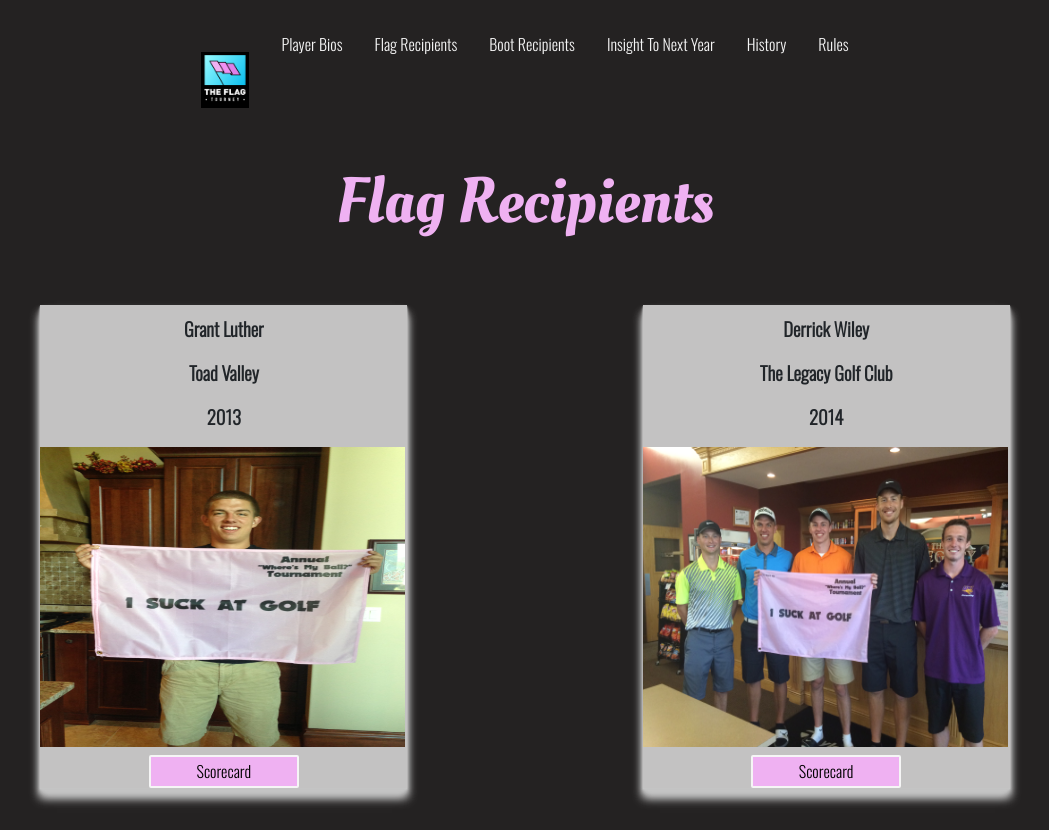
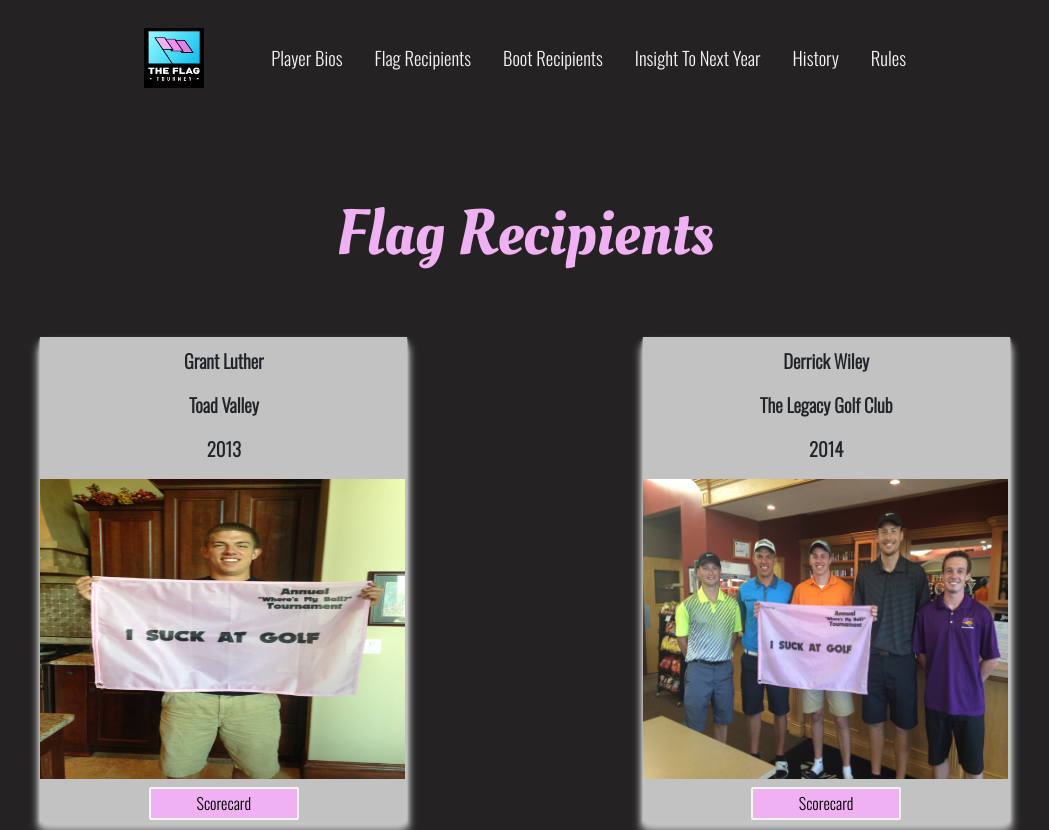
Before and after one commit to jordanstotts/FlagTournament, a React (Create React App) app in the folder frontend/: page /FlagRecipients in a window 1280 px wide. Shown: the top 830 px of the page, without its empty margins (115-1164 px from the left). Built offline with nearby package versions, Linux system fonts and the light colour scheme; a web font is replaced by a local one.

Commit message:
site nav bar component styled for desktop

```diff
--- a/frontend/src/components/FlagRecipients.js
+++ b/frontend/src/components/FlagRecipients.js
@@ -2,7 +2,6 @@ import React, { useState } from "react";
 import "bootstrap/dist/css/bootstrap.min.css";
 import "../css/FlagRecipients.css";
 import SiteNavBar from "./SiteNavBar";
-import { Card, CardImg, CardBody, CardTitle } from "reactstrap";
 import Scorecard1 from "./scorecardModals/Scorecard1";
 import Scorecard2 from "./scorecardModals/Scorecard2";
 import Scorecard3 from "./scorecardModals/Scorecard3";
@@ -22,79 +21,6 @@ import flag2019 from "../FlagPics/flagWinner2019.jpg";
 import flag2020 from "../FlagPics/flagWinner2020.jpg";
 import flag2021 from "../FlagPics/flagWinner2021.jpg";
 
-const flagwinners = [
-  {
-    id: 1,
-    name: "Grant Luther",
-    course: "Toad Valley",
-    year: 2013,
-    flagpic: flag2013,
-  },
-  {
-    id: 2,
-    name: "Derrick Wiley",
-    course: "The Legacy Golf Club",
-    year: 2014,
-    flagpic: flag2014,
-  },
-  {
-    id: 3,
-    name: "Grant Luther",
-    course: "Honey Creek Golf Club",
-    year: 2015,
-    flagpic: flag2015,
-  },
-  {
-    id: 4,
-    name: "Derrick Wiley",
-    course: "Bos Landen Golf Club",
-    year: 2016,
-    flagpic: flag2016,
-  },
-  {
-    id: 5,
-    name: "Connor Girkin",
-    course: "Blue Top Ridge at Riverside",
-    year: 2017,
-    flagpic: flag2017,
-  },
-  {
-    id: 6,
-    name: "Ryan Biegger",
-    course: "Tournament Club of Iowa",
-    year: 2018,
-    flagpic: flag2018,
-  },
-  {
-    id: 7,
-    name: "Ryan Biegger",
-    course: "Amana Colonies Golf Club",
-    year: 2019,
-    flagpic: flag2019,
-  },
-  {
-    id: 8,
-    name: "Derrick Wiley",
-    course: "Whitebirch at Breezy Point",
-    year: 2020,
-    flagpic: flag2020,
-  },
-  {
-    id: 9,
-    name: "Derrick Wiley",
-    course: "Quarry Oaks Golf Club",
-    year: 2021,
-    flagpic: flag2021,
-  },
-  {
-    id: 10,
-    name: null,
-    course: null,
-    year: null,
-    flagpic: null,
-  },
-];
-
 const FlagRecipients = () => {
   const [openModal1, setOpenModal1] = useState(false);
   const [openModal2, setOpenModal2] = useState(false);
@@ -111,22 +37,6 @@ const FlagRecipients = () => {
       <SiteNavBar />
       <h1 className="flagRecipientHeader">Flag Recipients</h1>
       <div className="flagRecipientLayout">
-        {/* {flagwinners.map((flagwinners) => {
-          return (
-            <Card className="flagRecipientCard">
-              <CardBody>
-                <CardTitle className="flagRecipientTitle">
-                  {flagwinners.name} - {flagwinners.course} - {flagwinners.year}
-                </CardTitle>
-              </CardBody>
-              <CardImg
-                className="flagRecipientPic"
-                alt="flag recipient"
-                src={flagwinners.flagpic}
-              />
-            </Card>
-          );
-        })} */}
         <div className="flagRecipientCard">
           <div className="flagRecipientTitle">
             <p>Grant Luther</p>
@@ -143,7 +53,6 @@ const FlagRecipients = () => {
             Scorecard
           </button>
           {openModal1 && <Scorecard1 closeModal1={setOpenModal1} />}
-
         </div>
 
         <div className="flagRecipientCard">
@@ -160,7 +69,7 @@ const FlagRecipients = () => {
           <button className="openModalBtn" onClick={() => setOpenModal2(true)}>
             Scorecard
           </button>
-          {openModal2 && <Scorecard2 closeModal1={setOpenModal2} />}
+          {openModal2 && <Scorecard2 closeModal2={setOpenModal2} />}
         </div>
 
         <div className="flagRecipientCard">
@@ -281,55 +190,7 @@ const FlagRecipients = () => {
           </button>
           {openModal9 && <Scorecard9 closeModal9={setOpenModal9} />}
         </div>
-
       </div>
-
-
-      {/* <button className="openModalBtn" onClick={() => setOpenModal1(true)}>
-        Scorecard
-      </button>
-      {openModal1 && <Scorecard1 closeModal1={setOpenModal1} />}
-
-      <button className="openModalBtn" onClick={() => setOpenModal2(true)}>
-        Scorecard
-      </button>
-      {openModal2 && <Scorecard2 closeModal2={setOpenModal2} />}
-
-      <button className="openModalBtn" onClick={() => setOpenModal3(true)}>
-        Scorecard
-      </button>
-      {openModal3 && <Scorecard3 closeModal3={setOpenModal3} />}
-
-      <button className="openModalBtn" onClick={() => setOpenModal4(true)}>
-        Scorecard
-      </button>
-      {openModal4 && <Scorecard4 closeModal4={setOpenModal4} />}
-
-      <button className="openModalBtn" onClick={() => setOpenModal5(true)}>
-        Scorecard
-      </button>
-      {openModal5 && <Scorecard5 closeModal5={setOpenModal5} />}
-
-      <button className="openModalBtn" onClick={() => setOpenModal6(true)}>
-        Scorecard
-      </button>
-      {openModal6 && <Scorecard6 closeModal6={setOpenModal6} />}
-
-      <button className="openModalBtn" onClick={() => setOpenModal7(true)}>
-        Scorecard
-      </button>
-      {openModal7 && <Scorecard7 closeModal7={setOpenModal7} />}
-
-      <button className="openModalBtn" onClick={() => setOpenModal8(true)}>
-        Scorecard
-      </button>
-      {openModal8 && <Scorecard8 closeModal8={setOpenModal8} />}
-
-      <button className="openModalBtn" onClick={() => setOpenModal9(true)}>
-        Scorecard
-      </button>
-      {openModal9 && <Scorecard9 closeModal9={setOpenModal9} />}
-      <div></div> */}
     </div>
   );
 };
--- a/frontend/src/css/SiteNavBar.css
+++ b/frontend/src/css/SiteNavBar.css
@@ -1,13 +1,33 @@
 @import url("https://fonts.googleapis.com/css2?family=Oswald:wght@300&display=swap");
 
+/* ============================== Desktop Version ============================== */
+.siteNavLayout {
+  display: flex;
+  justify-content: center;
+  margin: 20px auto 50px auto;
+}
 
-/* ============================== Desktop Version ============================== */
+.siteNavLink {
+  color: #f5f5f5;
+  font-family: "Oswald", sans-serif;
+  font-size: 14pt;
+}
 
+.links {
+  display: flex;
+  justify-content: center;
+  flex-wrap: wrap;
+  margin-left: 3rem;
+  margin: 1rem auto auto 2.2rem;
+}
 
-
+.flagLogo {
+  height: 60px;
+  width: 60px;
+}
 
 /* ============================== Mobile Version ============================== */
-
+@media (max-width: 915px) {
   .siteNavLayout {
     display: flex;
     justify-content: center;
@@ -30,7 +50,9 @@
 
   .flagLogo {
     position: absolute;
-  margin-top: 1.25rem;
+    margin-top: 2.5rem;
+    margin-right: 1rem;
     height: 3.5rem;
     width: 3rem;
   }
+}
```
Lines whose indentation alone changed are shown as unchanged.
